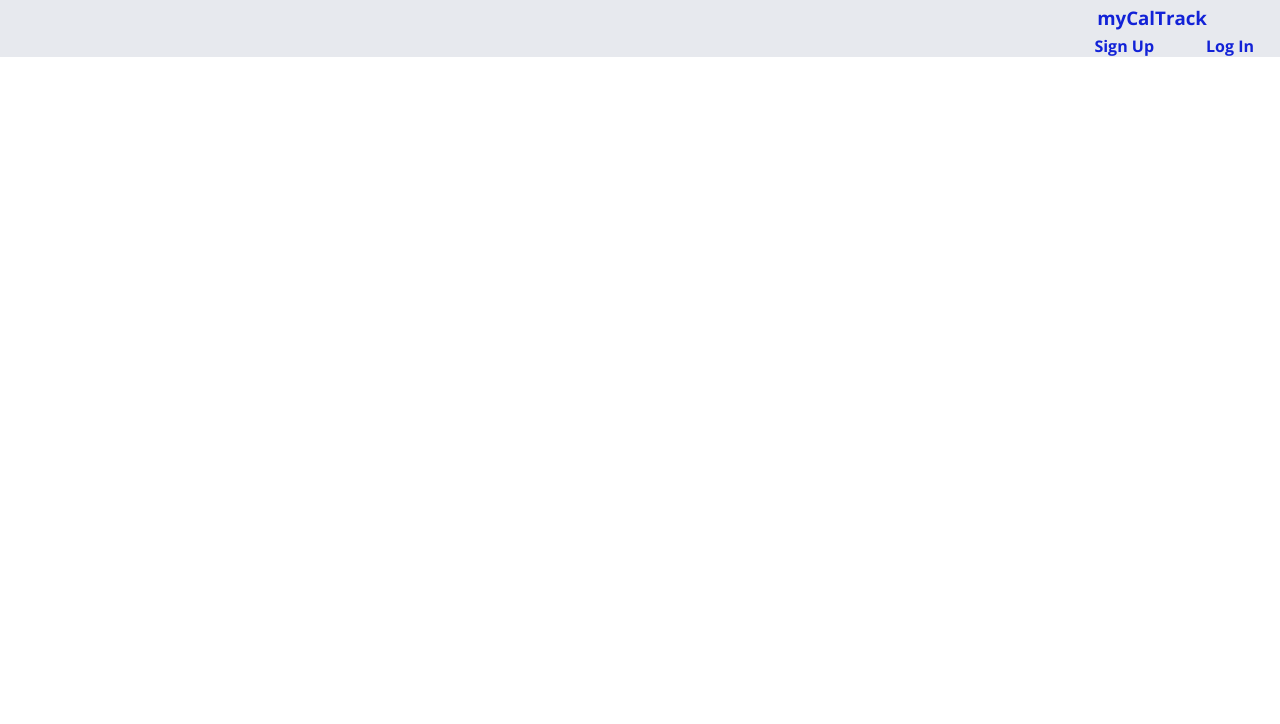
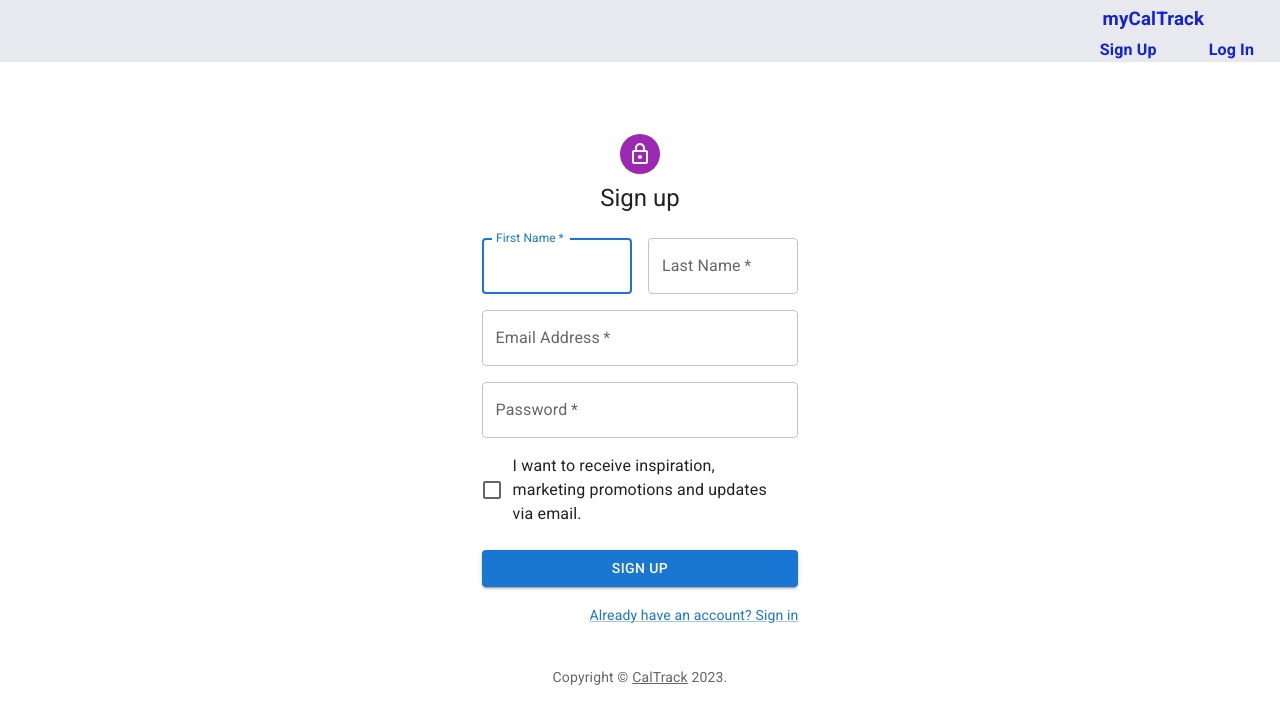
Before and after one commit to mayteozoria/Cal-Track, a React (Vite) app in the folder client/: page /newsignup in a window 1280 px wide. Shown: the top 724 px of the page. Built offline with nearby package versions, Linux system fonts and the light colour scheme; no server answers.

Commit message:
Material UI sign up

```diff
--- a/client/index.html
+++ b/client/index.html
@@ -2,8 +2,18 @@
 <html lang="en">
   <head>
     <meta charset="UTF-8" />
-    <link rel="icon" type="image/png" sizes="16x16" href="/favicon-16x16.png">
-    <meta name="viewport" content="width=device-width, initial-scale=1.0" />
+    <!-- <link rel="icon" type="image/png" sizes="16x16" href="/favicon-16x16.png">
+    <meta name="viewport" content="width=device-width, initial-scale=1.0" /> -->
+    <meta name="viewport" content="initial-scale=1, width=device-width" />
+
+    <link
+  rel="stylesheet"
+  href="https://fonts.googleapis.com/icon?family=Material+Icons"
+/>
+<link
+  rel="stylesheet"
+  href="https://fonts.googleapis.com/css?family=Roboto:300,400,500,700&display=swap"
+/>
     <title>Cal Track</title>
   </head>
   <body>
--- a/client/src/App.css
+++ b/client/src/App.css
@@ -2,6 +2,8 @@
 
 @import "react-datepicker/dist/react-datepicker.css";
 /* @import 'react-datepicker/dist/react-datepicker-cssmodules.css' */
+
+
 
 :root {
   --primary-bg: hsl(223, 18%, 92%);
--- a/client/src/App.jsx
+++ b/client/src/App.jsx
@@ -1,4 +1,5 @@
 import './App.css'
+
 import { Routes, Route } from 'react-router-dom'
 import { useState, useEffect } from 'react'
 import { CheckSession } from './services/Auth'
@@ -9,8 +10,9 @@ import LogIn from './pages/LogIn'
 import SignUp from './pages/SignUp'
 import Food from './pages/Food'
 import Step from './pages/Step'
-
+import Weight from './pages/Weight'
 import Diary from './pages/Diary'
+import NewSignUp from './pages/NewSignUp'
 
 import './App.css'
 
@@ -41,12 +43,14 @@ const App = () => {
 
       <main>
         <Routes>
-          <Route path="/" element={<Home />} />
+          <Route path="/home" element={<Home />} />
           <Route path="/login" element={<LogIn setUser={setUser} />} />
           <Route path="/signup" element={<SignUp />} />
           <Route path="/food" element={<Food />} />
           <Route path="/step" element={<Step />} />
           <Route path="/diary" element={<Diary />} />
+          <Route path="/weight" element={<Weight />} />
+          <Route path="/newsignup" element={<NewSignUp />} />
         </Routes>
       </main>
     </div>
--- /dev/null
+++ b/client/src/components/MacroCalculator.jsx
@@ -0,0 +1,100 @@
+import React from 'react'
+function calculateMacros(weight, ratio) {
+  var totalCalories
+  var proteinInGrams
+  var carbsInGrams
+  var fatInGrams
+
+  if (ratio === 'fatloss') {
+    totalCalories = weight * 11
+    proteinInGrams = Math.round((totalCalories / 2 / 4) * 10) / 10
+    carbsInGrams = Math.round((totalCalories / 4 / 4) * 10) / 10
+    fatInGrams = Math.round((totalCalories / 4 / 9) * 10) / 10
+  }
+
+  if (ratio === 'moderate') {
+    totalCalories = weight * 11
+    proteinInGrams = Math.round(((totalCalories * 0.4) / 4) * 10) / 10
+    carbsInGrams = Math.round(((totalCalories * 0.3) / 4) * 10) / 10
+    fatInGrams = Math.round(((totalCalories * 0.3) / 9) * 10) / 10
+  }
+
+  return {
+    proteinInGrams,
+    carbsInGrams,
+    fatInGrams
+  }
+}
+
+export default function CalculatorForm() {
+  const [weight, setWeight] = React.useState('')
+  const [protein, setProtein] = React.useState(0)
+  const [carbs, setCarbs] = React.useState(0)
+  const [fat, setFat] = React.useState(0)
+  const [ratio, setRatio] = React.useState('fatloss')
+
+  function handleChange(e) {
+    if (e.target.value === '') {
+      setWeight('')
+    } else {
+      setWeight(parseInt(e.target.value))
+    }
+  }
+  function handleSubmit(e) {
+    e.preventDefault()
+    const { proteinInGrams, carbsInGrams, fatInGrams } = calculateMacros(
+      weight,
+      ratio
+    )
+    setProtein(proteinInGrams)
+    setCarbs(carbsInGrams)
+    setFat(fatInGrams)
+  }
+
+  return (
+    <>
+      <form className="Form" onSubmit={handleSubmit}>
+        <label htmlFor="weight">
+          <input
+            type="text"
+            id="weight"
+            name="weight"
+            placeholder="Current weight"
+            value={weight}
+            onChange={handleChange}
+          />
+        </label>
+        <label className="Form__radio">
+          <input
+            type="radio"
+            name="ratio"
+            value="fatloss"
+            checked={ratio === 'fatloss'}
+            className="Form__input"
+            onClick={() => setRatio('fatloss')}
+          />
+          <span className="Form__span">50%, 25%, 25%</span>
+        </label>
+        <label className="Form__radio">
+          <input
+            type="radio"
+            name="ratio"
+            value="moderate"
+            checked={ratio === 'moderate'}
+            className="Form__input"
+            onClick={() => setRatio('moderate')}
+          />
+          <span className="Form__span">40%, 30%, 30%</span>
+        </label>
+        <button type="submit">Calculate</button>
+        {protein > 0 && (
+          <div className="Result">
+            <p>Protein: {protein}g</p>
+            <p>Carbs: {carbs}g</p>
+            <p>Fat: {fat}g</p>
+          </div>
+        )}
+      </form>
+    </>
+  )
+}
--- /dev/null
+++ b/client/src/pages/NewSignUp.jsx
@@ -0,0 +1,143 @@
+import * as React from 'react'
+import Avatar from '@mui/material/Avatar'
+import Button from '@mui/material/Button'
+import CssBaseline from '@mui/material/CssBaseline'
+import TextField from '@mui/material/TextField'
+import FormControlLabel from '@mui/material/FormControlLabel'
+import Checkbox from '@mui/material/Checkbox'
+import Link from '@mui/material/Link'
+import Grid from '@mui/material/Grid'
+import Box from '@mui/material/Box'
+import LockOutlinedIcon from '@mui/icons-material/LockOutlined'
+import Typography from '@mui/material/Typography'
+import Container from '@mui/material/Container'
+import { createTheme, ThemeProvider } from '@mui/material/styles'
+
+function Copyright(props) {
+  return (
+    <Typography
+      variant="body2"
+      color="text.secondary"
+      align="center"
+      {...props}
+    >
+      {'Copyright © '}
+      <Link color="inherit" href="https://mui.com/">
+        CalTrack
+      </Link>{' '}
+      {new Date().getFullYear()}
+      {'.'}
+    </Typography>
+  )
+}
+const defaultTheme = createTheme()
+
+const NewSignUp = () => {
+  const handleSubmit = (event) => {
+    event.preventDefault()
+    const data = new FormData(event.currentTarget)
+    console.log({
+      email: data.get('email'),
+      password: data.get('password')
+    })
+  }
+
+  return (
+    <ThemeProvider theme={defaultTheme}>
+      <Container component="main" maxWidth="xs">
+        <CssBaseline />
+        <Box
+          sx={{
+            marginTop: 8,
+            display: 'flex',
+            flexDirection: 'column',
+            alignItems: 'center'
+          }}
+        >
+          <Avatar sx={{ m: 1, bgcolor: 'secondary.main' }}>
+            <LockOutlinedIcon />
+          </Avatar>
+          <Typography component="h1" variant="h5">
+            Sign up
+          </Typography>
+          <Box
+            component="form"
+            noValidate
+            onSubmit={handleSubmit}
+            sx={{ mt: 3 }}
+          >
+            <Grid container spacing={2}>
+              <Grid item xs={12} sm={6}>
+                <TextField
+                  autoComplete="given-name"
+                  name="firstName"
+                  required
+                  fullWidth
+                  id="firstName"
+                  label="First Name"
+                  autoFocus
+                />
+              </Grid>
+              <Grid item xs={12} sm={6}>
+                <TextField
+                  required
+                  fullWidth
+                  id="lastName"
+                  label="Last Name"
+                  name="lastName"
+                  autoComplete="family-name"
+                />
+              </Grid>
+              <Grid item xs={12}>
+                <TextField
+                  required
+                  fullWidth
+                  id="email"
+                  label="Email Address"
+                  name="email"
+                  autoComplete="email"
+                />
+              </Grid>
+              <Grid item xs={12}>
+                <TextField
+                  required
+                  fullWidth
+                  name="password"
+                  label="Password"
+                  type="password"
+                  id="password"
+                  autoComplete="new-password"
+                />
+              </Grid>
+              <Grid item xs={12}>
+                <FormControlLabel
+                  control={
+                    <Checkbox value="allowExtraEmails" color="primary" />
+                  }
+                  label="I want to receive inspiration, marketing promotions and updates via email."
+                />
+              </Grid>
+            </Grid>
+            <Button
+              type="submit"
+              fullWidth
+              variant="contained"
+              sx={{ mt: 3, mb: 2 }}
+            >
+              Sign Up
+            </Button>
+            <Grid container justifyContent="flex-end">
+              <Grid item>
+                <Link href="#" variant="body2">
+                  Already have an account? Sign in
+                </Link>
+              </Grid>
+            </Grid>
+          </Box>
+        </Box>
+        <Copyright sx={{ mt: 5 }} />
+      </Container>
+    </ThemeProvider>
+  )
+}
+export default NewSignUp
--- a/client/src/pages/Weight.jsx
+++ b/client/src/pages/Weight.jsx
@@ -0,0 +1,16 @@
+import React from 'react'
+import CalculatorForm from '../components/MacroCalculator'
+
+const Weight = () => {
+  return (
+    <>
+      <div className="App">
+        <h1>Macros Calculator</h1>
+        <span>For fat loss</span>
+        <CalculatorForm />
+      </div>
+    </>
+  )
+}
+
+export default Weight
```
Also changed, not shown: client/package.json (+8 -1 lines), client/src/components/AddWeight.jsx (added, +17 -0 lines).
